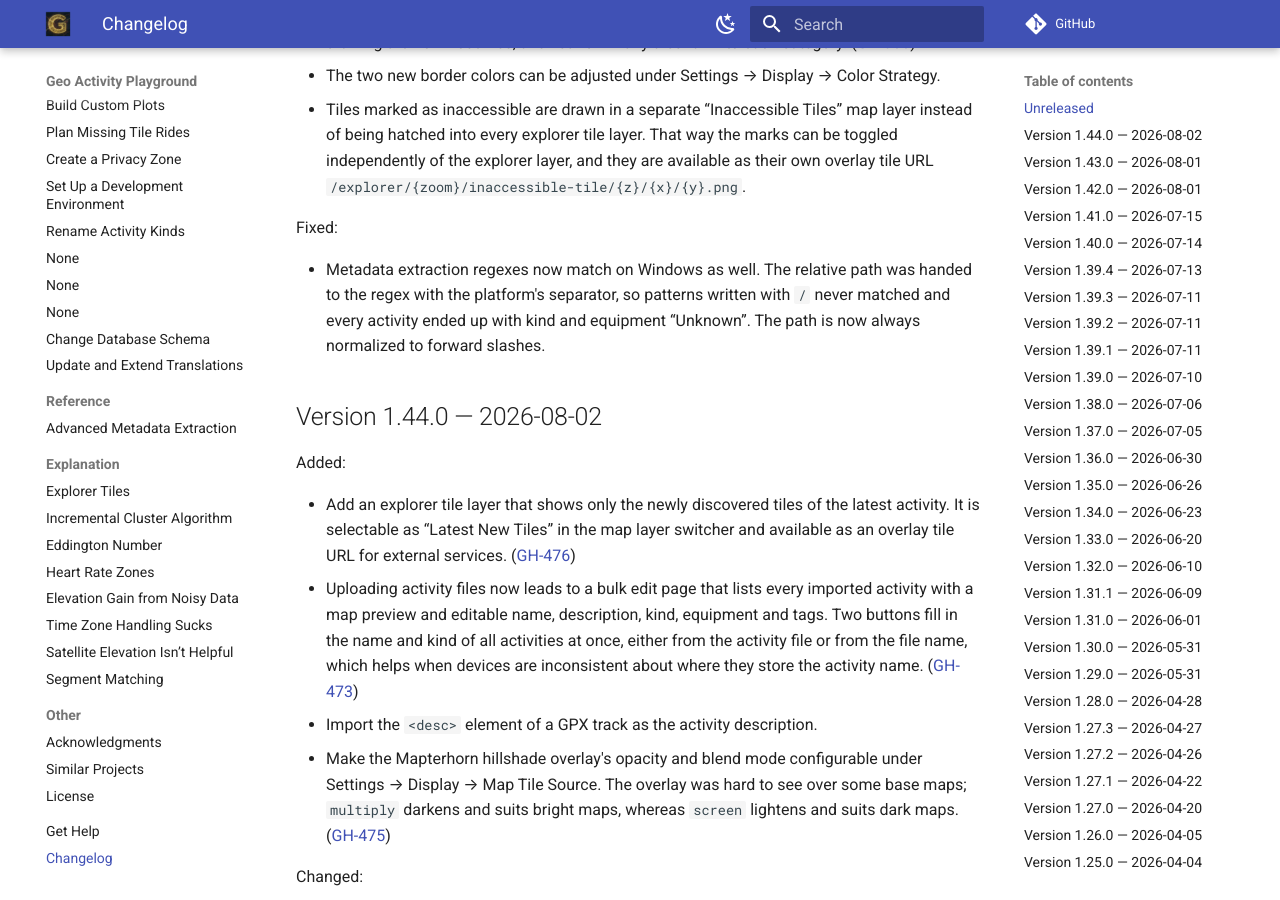
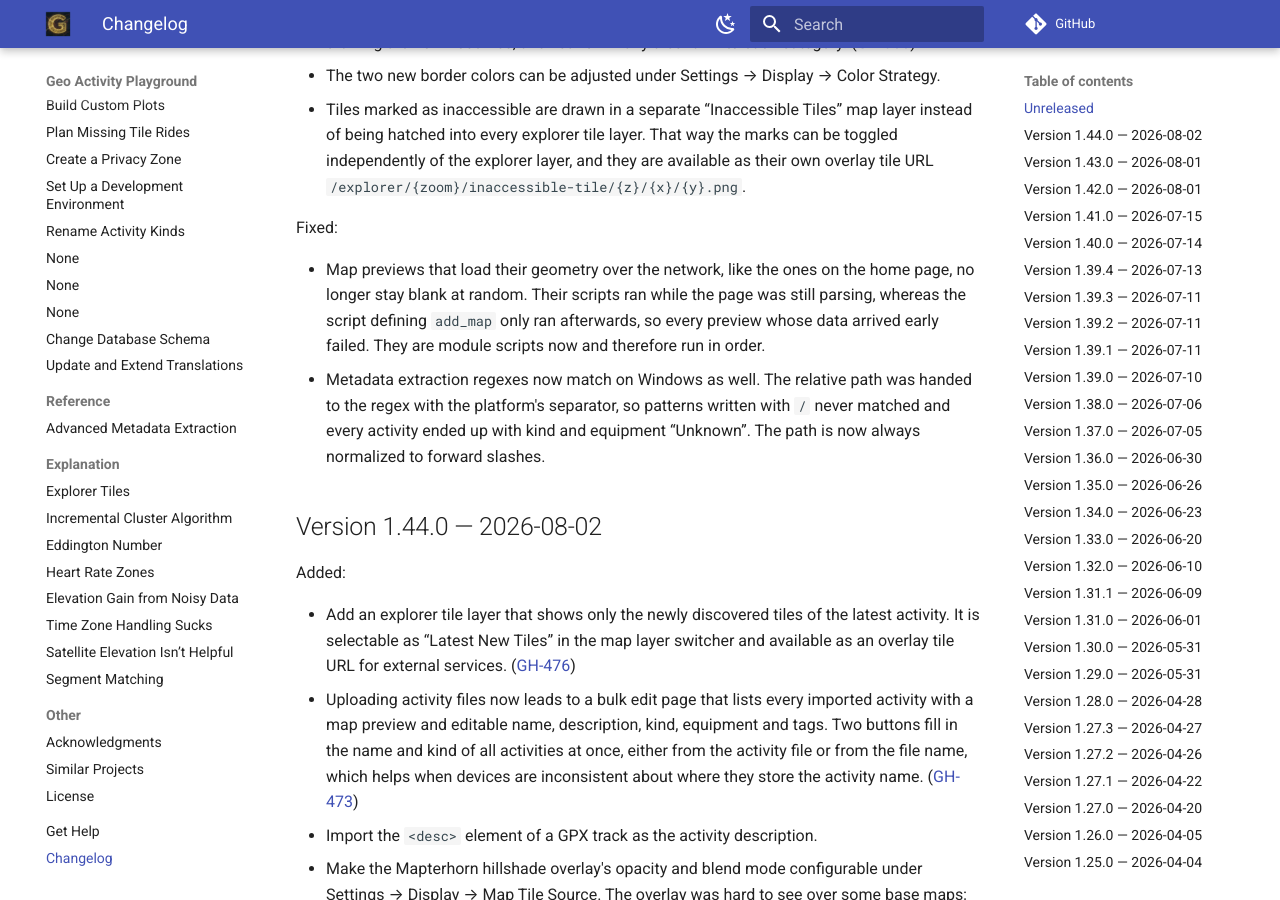
Before and after one commit to martin-ueding/geo-activity-playground, an MkDocs documentation site: the page built from docs/changelog.md, in a window 1280 px wide and 900 px high, scrolled down 521 px. Built offline with MkDocs 1.6.1 and Material for MkDocs 9.7.7, drawn with Linux system fonts in a browser that asks for light colours; comment, search, counter and statistics services are not loaded.

Commit message:
docs: add changelog entry for the blank map previews

```diff
--- a/docs/changelog.md
+++ b/docs/changelog.md
@@ -26,6 +26,7 @@ Changed:
 
 Fixed:
 
+- Map previews that load their geometry over the network, like the ones on the home page, no longer stay blank at random. Their scripts ran while the page was still parsing, whereas the script defining `add_map` only ran afterwards, so every preview whose data arrived early failed. They are module scripts now and therefore run in order.
 - Metadata extraction regexes now match on Windows as well. The relative path was handed to the regex with the platform's separator, so patterns written with `/` never matched and every activity ended up with kind and equipment “Unknown”. The path is now always normalized to forward slashes.
 
 ## Version 1.44.0 — 2026-08-02
```
